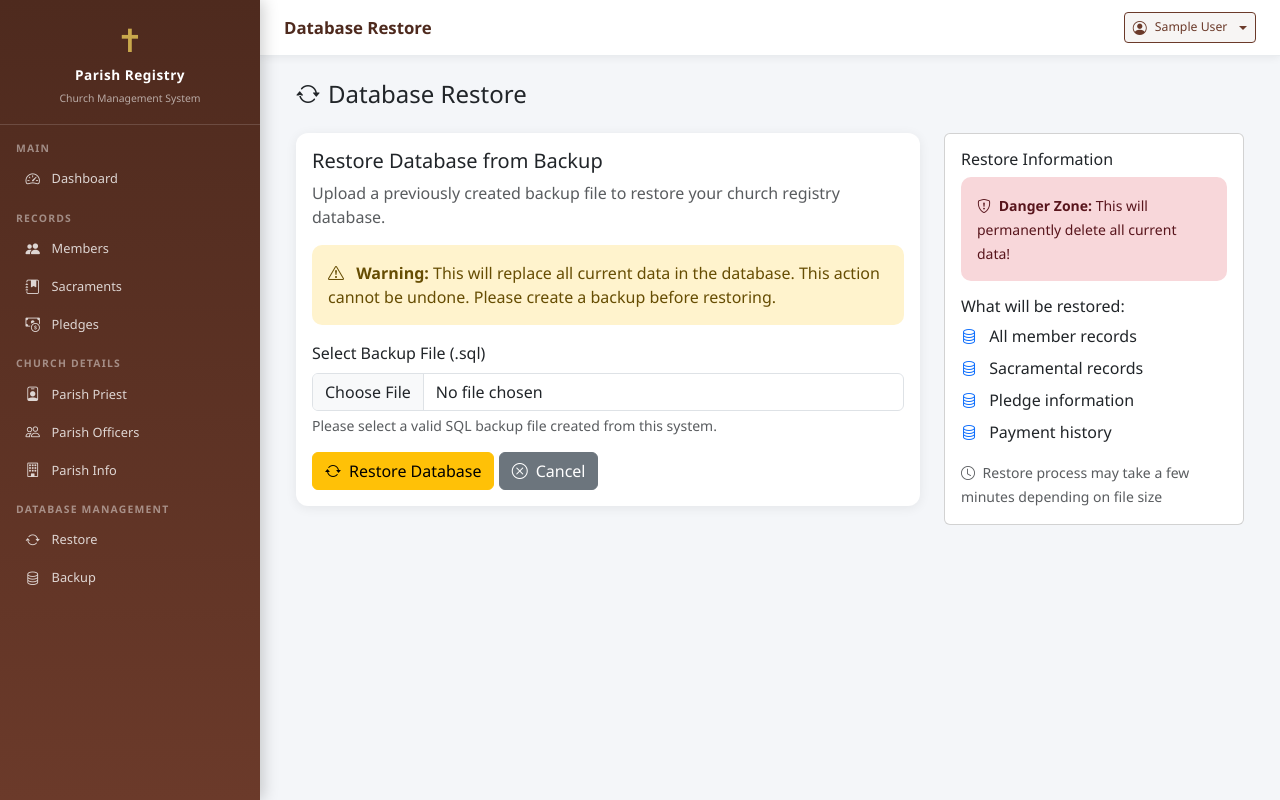
After one commit to Precious143Bless/registry, a Django app: page /database/restore/ in a window 1280 px wide. The commit adds this page. Run offline with Django 4.2, Linux system fonts and the light colour scheme; the visitor is signed in with stand-in values (Sample User, id 1); data that the repository does not hold is empty.

Commit message:
2026-03-26: UI Improvements and Database Management Features (Potato David) - Moved logout from sidebar to admin profile dropdown in header - Fixed sidebar spacing issues to prevent overlap and ensure all menu items visible - Made sidebar sticky (non-scrollable) with optimized spacing - Updated profile box styling to match system theme colors - Implemented functional database backup and restore features - Added backup/restore URLs and professional templates - Enhanced sidebar navigation with proper theming

```diff
--- a/registry/templates/registry/base.html
+++ b/registry/templates/registry/base.html
@@ -20,7 +20,7 @@
         /* Sidebar */
         #sidebar {
             width: var(--sidebar-width);
-            min-height: 100vh;
+            height: 100vh;
             background: linear-gradient(180deg, var(--primary-dark) 0%, var(--primary) 100%);
             position: fixed;
             top: 0; left: 0;
@@ -29,50 +29,52 @@
             box-shadow: 3px 0 15px rgba(0,0,0,0.2);
         }
         #sidebar .sidebar-brand {
-            padding: 1.5rem 1.2rem;
+            padding: 1rem 1rem;
             border-bottom: 1px solid rgba(255,255,255,0.15);
             text-align: center;
         }
         #sidebar .sidebar-brand .cross-icon {
-            font-size: 2.5rem;
+            font-size: 2rem;
             color: var(--gold);
         }
         #sidebar .sidebar-brand h5 {
             color: #fff;
             font-weight: 700;
-            font-size: 0.95rem;
-            margin: 0.4rem 0 0;
+            font-size: 0.85rem;
+            margin: 0.2rem 0 0;
             letter-spacing: 0.5px;
         }
         #sidebar .sidebar-brand small {
             color: rgba(255,255,255,0.6);
-            font-size: 0.72rem;
+            font-size: 0.65rem;
         }
         #sidebar .nav-section {
-            padding: 0.8rem 1rem 0.3rem;
-            font-size: 0.68rem;
+            padding: 0.5rem 1rem 0.2rem;
+            font-size: 0.65rem;
             text-transform: uppercase;
-            letter-spacing: 1.5px;
+            letter-spacing: 1.2px;
             color: rgba(255,255,255,0.45);
             font-weight: 600;
+            margin-top: 0.3rem;
         }
         #sidebar .nav-link {
             color: rgba(255,255,255,0.8);
-            padding: 0.6rem 1.2rem;
-            border-radius: 8px;
-            margin: 2px 0.6rem;
-            font-size: 0.875rem;
+            padding: 0.45rem 1rem;
+            border-radius: 6px;
+            margin: 1px 0.6rem;
+            font-size: 0.8rem;
             display: flex;
             align-items: center;
-            gap: 0.6rem;
+            gap: 0.5rem;
             transition: all 0.2s;
+            min-height: 32px;
         }
         #sidebar .nav-link:hover,
         #sidebar .nav-link.active {
             background: rgba(255,255,255,0.15);
             color: #fff;
         }
-        #sidebar .nav-link i { font-size: 1rem; width: 20px; }
+        #sidebar .nav-link i { font-size: 0.9rem; width: 18px; }
 
         /* Main content */
         #main-content {
@@ -151,6 +153,26 @@
             color: #fff;
         }
 
+        /* Profile Dropdown */
+        .profile-dropdown {
+            border: 1px solid var(--primary);
+            background: rgba(107, 58, 42, 0.05);
+            color: var(--primary);
+            transition: all 0.2s;
+        }
+        .profile-dropdown:hover {
+            background: rgba(107, 58, 42, 0.1);
+            border-color: var(--primary-dark);
+            color: var(--primary-dark);
+        }
+        .profile-dropdown:focus {
+            box-shadow: 0 0 0 0.2rem rgba(107, 58, 42, 0.25);
+            background: rgba(107, 58, 42, 0.1);
+        }
+        .profile-dropdown .dropdown-toggle::after {
+            color: var(--primary);
+        }
+
         /* Alerts */
         .alert { border-radius: 10px; border: none; }
 
@@ -178,7 +200,7 @@
         <h5>Parish Registry</h5>
         <small>Church Management System</small>
     </div>
-    <ul class="nav flex-column mt-2 pb-4">
+    <ul class="nav flex-column mt-1" style="padding-bottom: 0.5rem;">
         <li class="nav-section">Main</li>
         <li class="nav-item">
             <a href="{% url 'dashboard' %}" class="nav-link {% if request.resolver_match.url_name == 'dashboard' %}active{% endif %}">
@@ -219,19 +241,13 @@
         </li>
        <li class="nav-section">Database Management</li>
         <li class="nav-item">
-            <a href="{% url 'logout' %}" class="nav-link">
+            <a href="{% url 'database_restore' %}" class="nav-link">
                 <i class="bi bi-arrow-repeat"></i> Restore
             </a>
         </li>
         <li class="nav-item">
-            <a href="{% url 'logout' %}" class="nav-link">
+            <a href="{% url 'database_backup' %}" class="nav-link">
                 <i class="bi bi-database"></i> Backup
-            </a>
-        </li>
-        <li class="nav-section">Account</li>
-        <li class="nav-item">
-            <a href="{% url 'logout' %}" class="nav-link">
-                <i class="bi bi-box-arrow-left"></i> Logout
             </a>
         </li>
     </ul>
@@ -244,9 +260,14 @@
             <i class="bi bi-list fs-5"></i>
         </button>
         <span class="page-title">{% block page_title %}Church Registry System{% endblock %}</span>
-        <div class="d-flex align-items-center gap-2">
-            <i class="bi bi-person-circle text-secondary"></i>
-            <small class="text-muted">{{ user.get_full_name|default:user.username }}</small>
+        <div class="dropdown">
+            <button class="btn btn-sm d-flex align-items-center gap-2 dropdown-toggle profile-dropdown" type="button" id="profileDropdown" data-bs-toggle="dropdown" aria-expanded="false">
+                <i class="bi bi-person-circle"></i>
+                <small>{{ user.get_full_name|default:user.username }}</small>
+            </button>
+            <ul class="dropdown-menu dropdown-menu-end" aria-labelledby="profileDropdown">
+                <li><a class="dropdown-item text-danger" href="{% url 'logout' %}"><i class="bi bi-box-arrow-left me-2"></i> Logout</a></li>
+            </ul>
         </div>
     </div>
 
--- /dev/null
+++ b/registry/templates/registry/restore.html
@@ -0,0 +1,93 @@
+{% extends 'registry/base.html' %}
+
+{% block page_title %}Database Restore{% endblock %}
+
+{% block content %}
+<div class="container-fluid">
+    <div class="row">
+        <div class="col-12">
+            <div class="d-flex justify-content-between align-items-center mb-4">
+                <h2 class="h4 mb-0">
+                    <i class="bi bi-arrow-repeat me-2"></i>Database Restore
+                </h2>
+            </div>
+        </div>
+    </div>
+
+    <div class="row">
+        <div class="col-md-8">
+            <div class="card table-card">
+                <div class="card-body">
+                    <h5 class="card-title">Restore Database from Backup</h5>
+                    <p class="text-muted">Upload a previously created backup file to restore your church registry database.</p>
+
+                    <div class="alert alert-warning" role="alert">
+                        <i class="bi bi-exclamation-triangle me-2"></i>
+                        <strong>Warning:</strong> This will replace all current data in the database. This action cannot be undone. Please create a backup before restoring.
+                    </div>
+
+                    <form method="post" enctype="multipart/form-data">
+                        {% csrf_token %}
+                        <div class="mb-3">
+                            <label for="backup_file" class="form-label">Select Backup File (.sql)</label>
+                            <input type="file" class="form-control" id="backup_file" name="backup_file"
+                                   accept=".sql" required>
+                            <div class="form-text">Please select a valid SQL backup file created from this system.</div>
+                        </div>
+
+                        <button type="submit" class="btn btn-warning">
+                            <i class="bi bi-arrow-repeat me-2"></i>Restore Database
+                        </button>
+
+                        <a href="{% url 'dashboard' %}" class="btn btn-secondary">
+                            <i class="bi bi-x-circle me-2"></i>Cancel
+                        </a>
+                    </form>
+                </div>
+            </div>
+        </div>
+
+        <div class="col-md-4">
+            <div class="card">
+                <div class="card-body">
+                    <h6 class="card-title">Restore Information</h6>
+
+                    <div class="alert alert-danger" role="alert">
+                        <small>
+                            <i class="bi bi-shield-exclamation me-1"></i>
+                            <strong>Danger Zone:</strong> This will permanently delete all current data!
+                        </small>
+                    </div>
+
+                    <h6 class="mt-3">What will be restored:</h6>
+                    <ul class="list-unstyled">
+                        <li class="mb-2">
+                            <i class="bi bi-database text-primary me-2"></i>
+                            All member records
+                        </li>
+                        <li class="mb-2">
+                            <i class="bi bi-database text-primary me-2"></i>
+                            Sacramental records
+                        </li>
+                        <li class="mb-2">
+                            <i class="bi bi-database text-primary me-2"></i>
+                            Pledge information
+                        </li>
+                        <li class="mb-2">
+                            <i class="bi bi-database text-primary me-2"></i>
+                            Payment history
+                        </li>
+                    </ul>
+
+                    <div class="mt-3">
+                        <small class="text-muted">
+                            <i class="bi bi-clock me-1"></i>
+                            Restore process may take a few minutes depending on file size
+                        </small>
+                    </div>
+                </div>
+            </div>
+        </div>
+    </div>
+</div>
+{% endblock %}
--- a/registry/urls.py
+++ b/registry/urls.py
@@ -59,4 +59,8 @@ urlpatterns = [
     path('pledges/<int:pk>/print/', views.pledge_print, name='pledge_print'),
     path('pledges/<int:pledge_pk>/payment/add/', views.payment_add, name='payment_add'),
     path('payment/<int:pk>/delete/', views.payment_delete, name='payment_delete'),
+
+    # Database Management
+    path('database/backup/', views.backup_database, name='database_backup'),
+    path('database/restore/', views.restore_database, name='database_restore'),
 ]
--- a/registry/views.py
+++ b/registry/views.py
@@ -3,6 +3,13 @@ from django.contrib.auth.decorators import login_required
 from django.contrib.auth import authenticate, login, logout
 from django.contrib import messages
 from django.db.models import Q
+from django.http import HttpResponse, JsonResponse
+from django.conf import settings
+from django.core.management import call_command
+from django.core.files.storage import default_storage
+import os
+import subprocess
+from datetime import datetime
 from .models import Member, Baptism, Confirmation, FirstHolyCommunion, Marriage, LastRites, Pledge, PledgePayment
 from .forms import (MemberForm, BaptismForm, ConfirmationForm, CommunionForm,
                     MarriageForm, LastRitesForm, PledgeForm, PledgePaymentForm)
@@ -388,3 +395,120 @@ def pledge_print(request, pk):
 def pledge_list_print(request):
     pledges = Pledge.objects.select_related('member').order_by('member__last_name')
     return render(request, 'registry/pledges/print_pledge_list.html', {'pledges': pledges})
+
+
+# ─── DATABASE MANAGEMENT ────────────────────────────────────────────────────────
+
+@login_required
+def backup_database(request):
+    if request.method == 'POST':
+        try:
+            # Create backup filename with timestamp
+            timestamp = datetime.now().strftime('%Y%m%d_%H%M%S')
+            backup_filename = f'church_registry_backup_{timestamp}.sql'
+            backup_path = os.path.join(settings.BASE_DIR, 'backups', backup_filename)
+
+            # Ensure backups directory exists
+            os.makedirs(os.path.dirname(backup_path), exist_ok=True)
+
+            # Get database settings from settings.py
+            db_settings = settings.DATABASES['default']
+            db_name = db_settings['NAME']
+            db_user = db_settings['USER']
+            db_password = db_settings['PASSWORD']
+            db_host = db_settings['HOST']
+            db_port = db_settings['PORT']
+
+            # XAMPP MySQL path for Windows
+            xampp_mysql_path = r'C:\xampp\mysql\bin'
+            mysqldump_cmd = [
+                os.path.join(xampp_mysql_path, 'mysqldump.exe'),
+                f'--user={db_user}',
+                f'--password={db_password}',
+                f'--host={db_host}',
+                f'--port={db_port}',
+                '--single-transaction',
+                '--routines',
+                '--triggers',
+                db_name
+            ]
+
+            # Execute backup
+            with open(backup_path, 'w', encoding='utf-8') as backup_file:
+                subprocess.run(mysqldump_cmd, stdout=backup_file, check=True, text=True)
+
+            messages.success(request, f'Database backup created successfully: {backup_filename}')
+
+            # Return the backup file for download
+            with open(backup_path, 'rb') as backup_file:
+                response = HttpResponse(backup_file.read(), content_type='application/sql')
+                response['Content-Disposition'] = f'attachment; filename="{backup_filename}"'
+                return response
+
+        except Exception as e:
+            messages.error(request, f'Backup failed: {str(e)}')
+
+    return render(request, 'registry/backup.html')
+
+
+@login_required
+def restore_database(request):
+    if request.method == 'POST':
+        try:
+            backup_file = request.FILES.get('backup_file')
+            if not backup_file:
+                messages.error(request, 'Please select a backup file to restore.')
+                return render(request, 'registry/restore.html')
+
+            # Validate file extension
+            if not backup_file.name.endswith('.sql'):
+                messages.error(request, 'Please upload a valid SQL backup file.')
+                return render(request, 'registry/restore.html')
+
+            # Save uploaded file temporarily
+            timestamp = datetime.now().strftime('%Y%m%d_%H%M%S')
+            temp_filename = f'temp_restore_{timestamp}.sql'
+            temp_path = os.path.join(settings.BASE_DIR, 'temp', temp_filename)
+
+            os.makedirs(os.path.dirname(temp_path), exist_ok=True)
+
+            with open(temp_path, 'wb') as temp_file:
+                for chunk in backup_file.chunks():
+                    temp_file.write(chunk)
+
+            # Get database settings
+            db_settings = settings.DATABASES['default']
+            db_name = db_settings['NAME']
+            db_user = db_settings['USER']
+            db_password = db_settings['PASSWORD']
+            db_host = db_settings['HOST']
+            db_port = db_settings['PORT']
+
+            # XAMPP MySQL path for Windows
+            xampp_mysql_path = r'C:\xampp\mysql\bin'
+            mysql_cmd = [
+                os.path.join(xampp_mysql_path, 'mysql.exe'),
+                f'--user={db_user}',
+                f'--password={db_password}',
+                f'--host={db_host}',
+                f'--port={db_port}',
+                db_name
+            ]
+
+            # Execute restore
+            with open(temp_path, 'r') as restore_file:
+                subprocess.run(mysql_cmd, stdin=restore_file, check=True)
+
+            # Clean up temp file
+            os.remove(temp_path)
+
+            messages.success(request, 'Database restored successfully!')
+            return redirect('dashboard')
+
+        except Exception as e:
+            messages.error(request, f'Restore failed: {str(e)}')
+            # Clean up temp file if it exists
+            if 'temp_path' in locals() and os.path.exists(temp_path):
+                os.remove(temp_path)
+
+    return render(request, 'registry/restore.html')
```
Also changed, not shown: registry/templates/registry/backup.html (added, +77 -0 lines).
